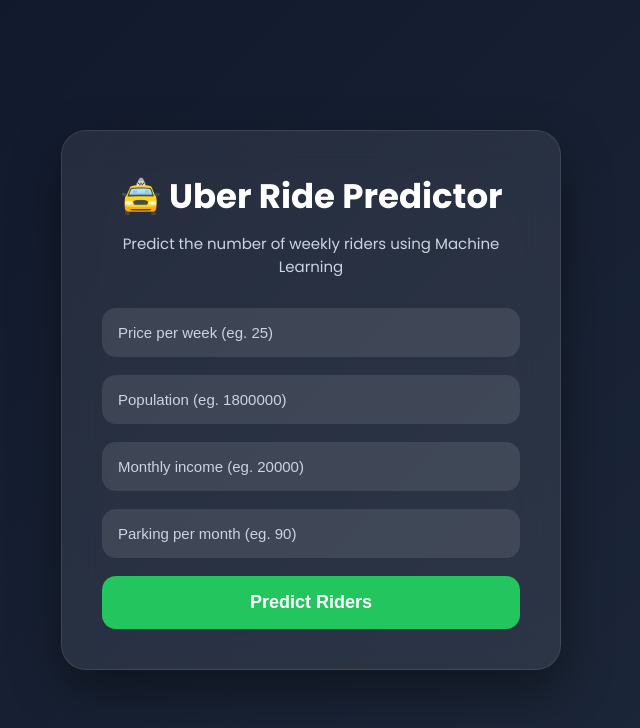
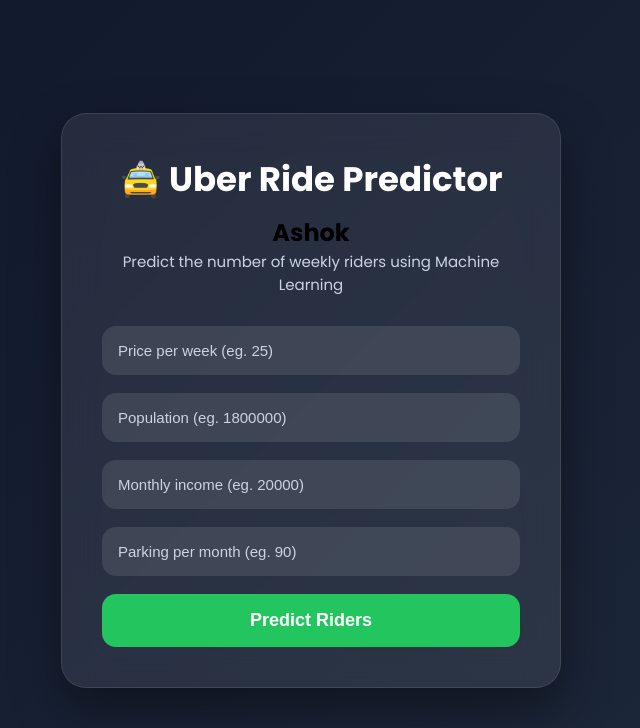
Before and after one commit to vinoviki-web/Uber-Ride-Prediction, a Python web app: template templates/index.html in a window 1280 px wide. Shown: the top 728 px of the page, without its empty margins (329-969 px from the left). Run offline with Jinja, Linux system fonts and the light colour scheme; the template is opened without the code that fills it, so the values that code supplies are empty.

Commit message:
first changes

```diff
--- a/templates/index.html
+++ b/templates/index.html
@@ -17,6 +17,7 @@
         <div class="card">
 
             <h1>🚖 Uber Ride Predictor</h1>
+            <h2>Ashok</h2>
 
             <p class="subtitle">
                 Predict the number of weekly riders using Machine Learning
```
